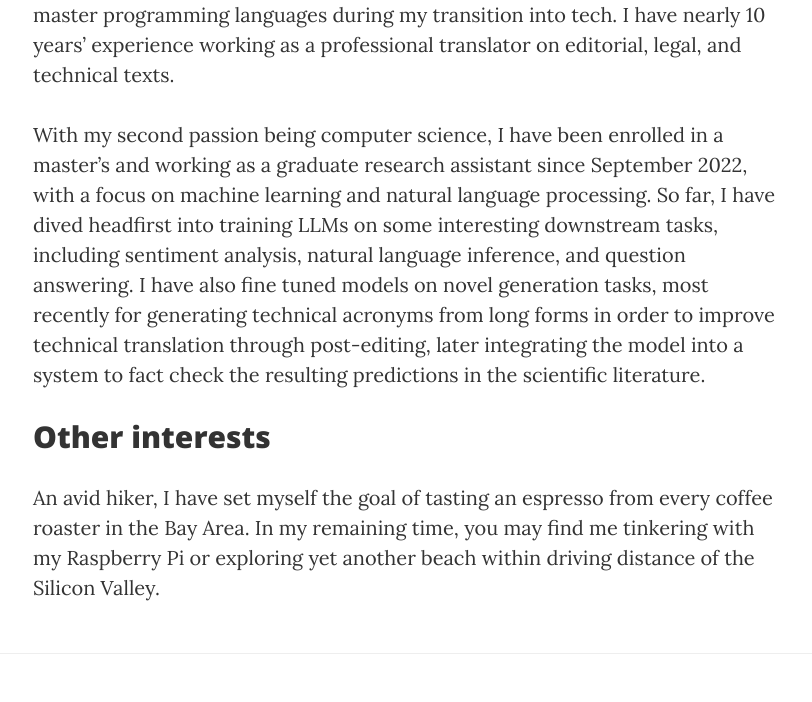
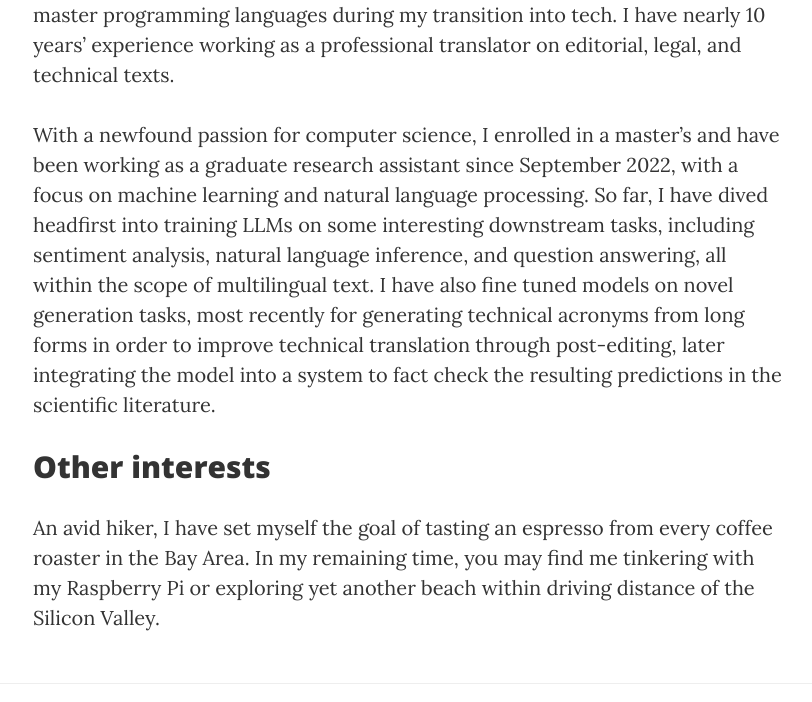
Before and after one commit to rsyue/rsyue.github.io, a website: page index.html in a window 1280 px wide. Shown: the part 830-1532 px from the top of the page, without its empty margins (232-1044 px from the left). Drawn offline with nearby package versions, Linux system fonts and the light colour scheme.

Commit message:
index.html updated

```diff
--- a/index.html
+++ b/index.html
@@ -80,7 +80,7 @@
             <div class="col-lg-8 col-lg-offset-2 col-md-10 col-md-offset-1">
                 <h2>Richard Yue is an NLP-focused research assistant and graduate student studying computer science at Northeastern University&#8217;s Silicon Valley Campus.</h2>
                 <p>Welcome to my Github site. I&#8217;ve always been fascinated by language, from living abroad in Morocco during my undergrad years to acquiring French nationality after studying the language of Moli&egrave;re in Paris. I&#8217;ve made it a point to hone my multilingual communication skills over the last decade or so, which has led to an understanding of language grammar, syntax, and reasoning that has helped me master programming languages during my transition into tech. I have nearly 10 years&#8217; experience working as a professional translator on editorial, legal, and technical texts.</p>
-                <p>With my second passion being computer science, I have been enrolled in a master&#8217;s and working as a graduate research assistant since September 2022, with a focus on machine learning and natural language processing. So far, I have dived headfirst into training LLMs on some interesting downstream tasks, including sentiment analysis, natural language inference, and question answering. I have also fine tuned models on novel generation tasks, most recently for generating technical acronyms from long forms in order to improve technical translation through post-editing, later integrating the model into a system to fact check the resulting predictions in the scientific literature.</p>
+                <p>With a newfound passion for computer science, I enrolled in a master&#8217;s and have been working as a graduate research assistant since September 2022, with a focus on machine learning and natural language processing. So far, I have dived headfirst into training LLMs on some interesting downstream tasks, including sentiment analysis, natural language inference, and question answering, all within the scope of multilingual text. I have also fine tuned models on novel generation tasks, most recently for generating technical acronyms from long forms in order to improve technical translation through post-editing, later integrating the model into a system to fact check the resulting predictions in the scientific literature.</p>
                 <h2>Other interests</h2>
                 <p>An avid hiker, I have set myself the goal of tasting an espresso from every coffee roaster in the Bay Area. In my remaining time, you may find me tinkering with my Raspberry Pi or exploring yet another beach within driving distance of the Silicon Valley.</p>
             </div>
```
